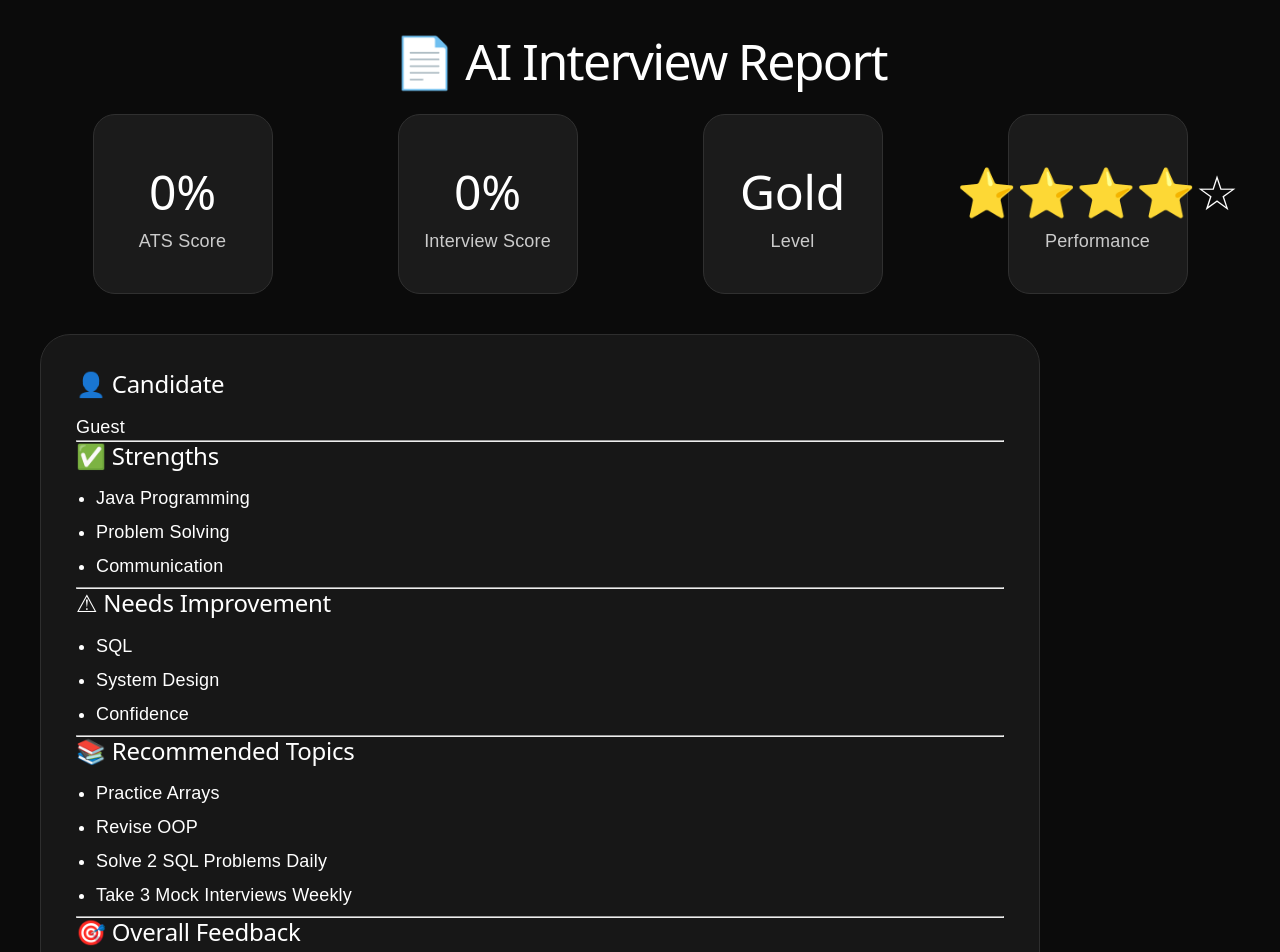
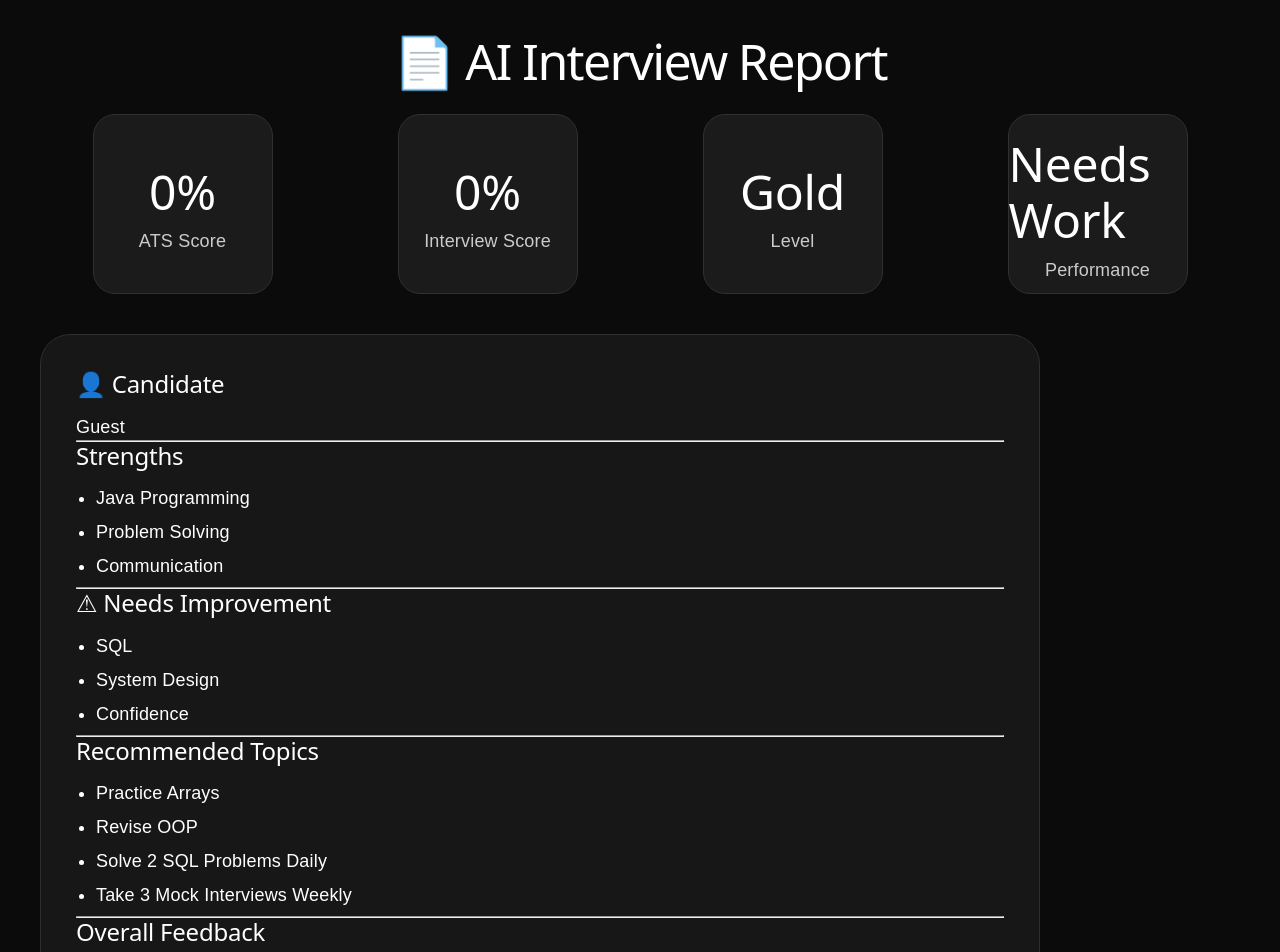
Before and after one commit to Kasurirohith/AI-Interview-Coach-v2, a React app in the folder frontend/: page /report in a window 1280 px wide. Shown: the part 160-1112 px from the top of the page. Built offline with nearby package versions, Linux system fonts and the light colour scheme; the HTML template or start-up script is replaced by a standard one.

Commit message:
Update Report.jsx

```diff
--- a/frontend/src/pages/Report.jsx
+++ b/frontend/src/pages/Report.jsx
@@ -2,12 +2,8 @@ import { Link } from "react-router-dom";
 
 function Report() {
   const username = localStorage.getItem("username") || "Guest";
-
-  const atsScore =
-    localStorage.getItem("atsScore") || 0;
-
-  const interviewScore =
-    localStorage.getItem("interviewScore") || 0;
+  const atsScore = localStorage.getItem("atsScore") || 0;
+  const interviewScore = localStorage.getItem("interviewScore") || 0;
 
   const strengths = [
     "Java Programming",
@@ -28,6 +24,14 @@ function Report() {
     "Take 3 Mock Interviews Weekly",
   ];
 
+  // Logic to determine performance label based on score
+  const getPerformanceLabel = (score) => {
+    if (score >= 85) return "Excellent";
+    if (score >= 70) return "Good";
+    if (score >= 50) return "Average";
+    return "Needs Work";
+  };
+
   return (
     <div
       style={{
@@ -36,6 +40,35 @@ function Report() {
         margin: "40px auto",
       }}
     >
+      {/* CSS Print Styles to optimize printed/saved layout */}
+      <style>
+        {`
+          @media print {
+            @page {
+              size: auto;
+              margin: 20mm; /* Clean padding for standard report printing */
+            }
+
+            body {
+              background: #fff !important;
+              color: #000 !important;
+              -webkit-print-color-adjust: exact !important;
+              print-color-adjust: exact !important;
+            }
+
+            /* Hide all navigation buttons from the final print out */
+            .action-buttons {
+              display: none !important;
+            }
+
+            /* Prevent elements from awkwardly splitting mid-sentence across pages */
+            .stat-card, ul, h2 {
+              page-break-inside: avoid !important;
+            }
+          }
+        `}
+      </style>
+
       <h1
         style={{
           textAlign: "center",
@@ -47,7 +80,6 @@ function Report() {
       </h1>
 
       <div className="stats">
-
         <div className="stat-card">
           <h2>{atsScore}%</h2>
           <p>ATS Score</p>
@@ -64,10 +96,10 @@ function Report() {
         </div>
 
         <div className="stat-card">
-          <h2>⭐⭐⭐⭐☆</h2>
+          {/* Dynamically inserted performance metric based on interview score */}
+          <h2>{getPerformanceLabel(Number(interviewScore))}</h2>
           <p>Performance</p>
         </div>
-
       </div>
 
       <div
@@ -77,13 +109,11 @@ function Report() {
         }}
       >
         <h2>👤 Candidate</h2>
-
         <p>{username}</p>
 
         <hr />
 
-        <h2>✅ Strengths</h2>
-
+        <h2>Strengths</h2>
         <ul>
           {strengths.map((item, index) => (
             <li key={index}>{item}</li>
@@ -93,7 +123,6 @@ function Report() {
         <hr />
 
         <h2>⚠ Needs Improvement</h2>
-
         <ul>
           {improvements.map((item, index) => (
             <li key={index}>{item}</li>
@@ -102,8 +131,7 @@ function Report() {
 
         <hr />
 
-        <h2>📚 Recommended Topics</h2>
-
+        <h2>Recommended Topics</h2>
         <ul>
           {recommendations.map((item, index) => (
             <li key={index}>{item}</li>
@@ -112,16 +140,15 @@ function Report() {
 
         <hr />
 
-        <h2>🎯 Overall Feedback</h2>
-
+        <h2>Overall Feedback</h2>
         <p>
-          Good interview performance.
-          Continue practicing coding,
-          communication and system design
-          to improve your placement chances.
+          Good interview performance. Continue practicing coding, communication
+          and system design to improve your placement chances.
         </p>
 
+        {/* Grouped buttons in an action-buttons class to easily strip them away on print */}
         <div
+          className="action-buttons"
           style={{
             marginTop: "35px",
             display: "flex",
@@ -129,32 +156,22 @@ function Report() {
             flexWrap: "wrap",
           }}
         >
-          <button
-            className="primary-btn"
-            onClick={() => window.print()}
-          >
+          <button className="primary-btn" onClick={() => window.print()}>
             Download Report
           </button>
 
           <Link to="/certificate">
-            <button className="primary-btn">
-              🏆 View Certificate
-            </button>
+            <button className="primary-btn">🏆 View Certificate</button>
           </Link>
 
           <Link to="/dashboard">
-            <button className="secondary-btn">
-              Dashboard
-            </button>
+            <button className="secondary-btn">Dashboard</button>
           </Link>
 
           <Link to="/">
-            <button className="secondary-btn">
-              Home
-            </button>
+            <button className="secondary-btn">Home</button>
           </Link>
         </div>
-
       </div>
     </div>
   );
```
